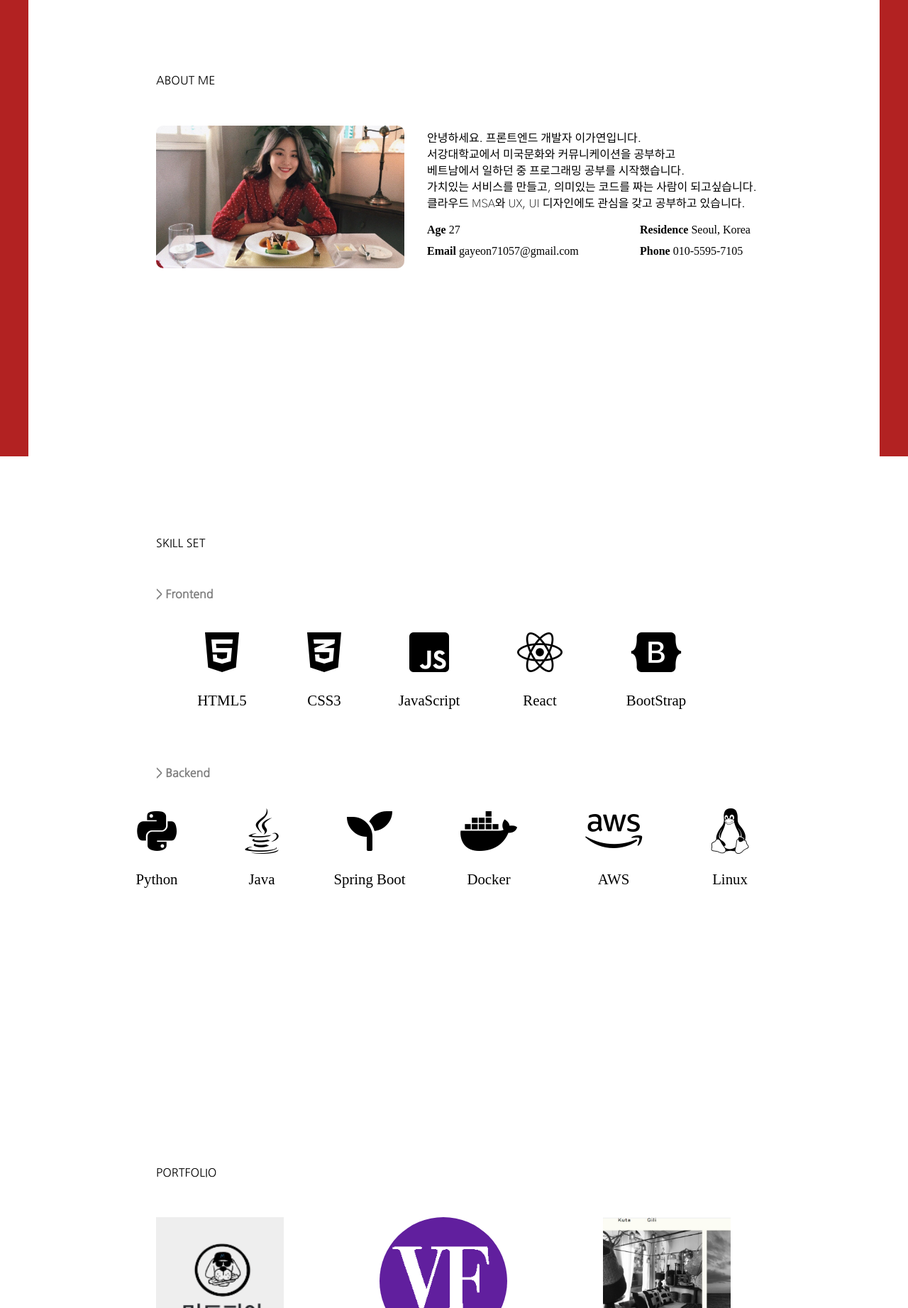
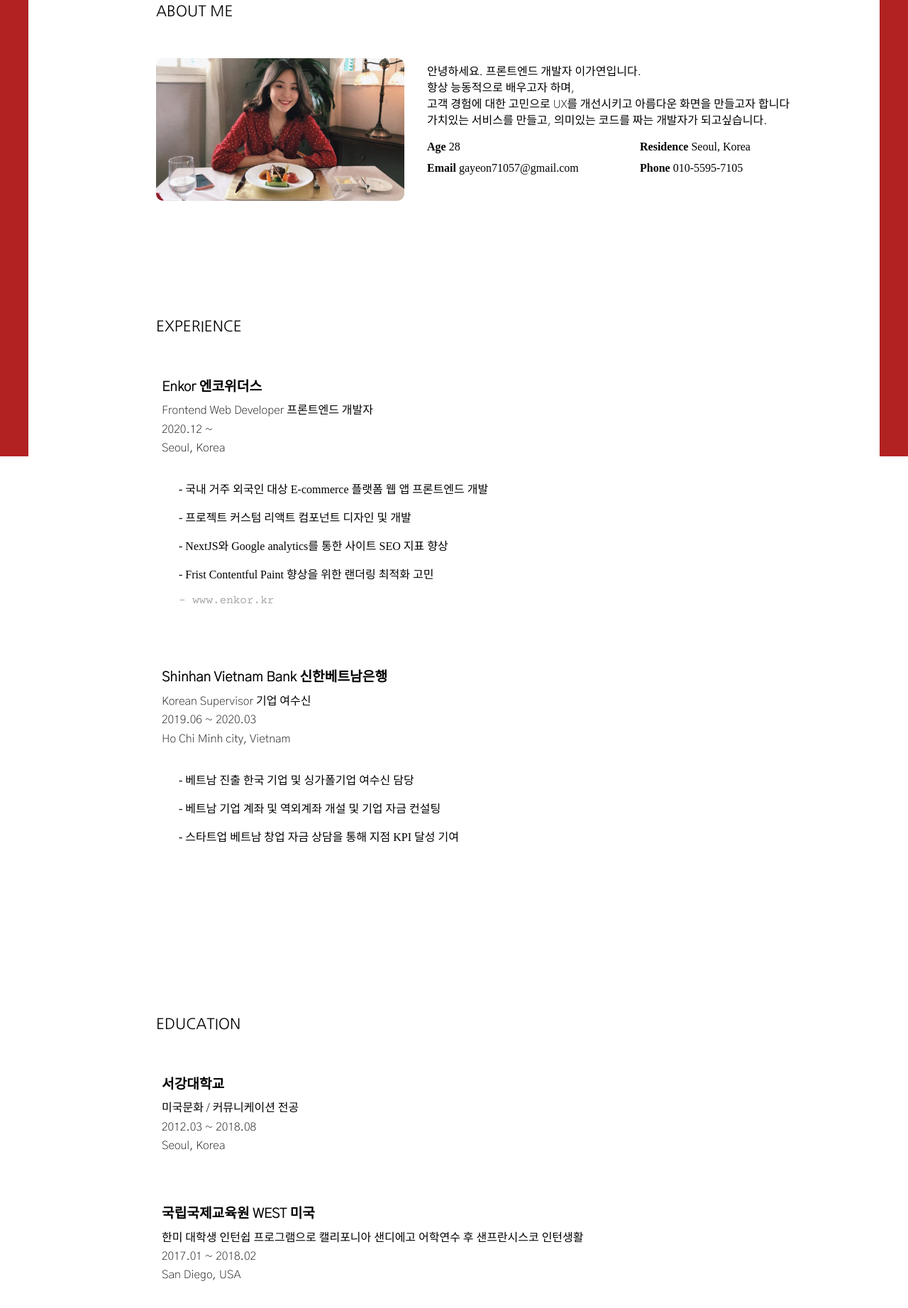
Before and after one commit to Kayaleeeee/kayaleeeee.github.io, a plain HTML site: page index.html in a window 1280 px wide. Shown: the part 957-2800 px from the top of the page at 71% size. Drawn offline with nearby package versions, Linux system fonts and the light colour scheme; a script that the page names is missing.

Commit message:
Add portfolio pages

```diff
--- a/index.html
+++ b/index.html
@@ -36,8 +36,8 @@
         <span>
           <a href="#header"> <h3>Home</h3></a>
           <a id="about" href="#me"> <h3>About</h3></a>
-          <a href="#skillSet"> <h3>Skill</h3></a>
-          <a href="#portfolio"> <h3>Portfolio</h3></a>
+          <!-- <a href="#skillSet"> <h3>Skill</h3></a> -->
+          <a href="#portfolio"> <h3>Project</h3></a>
           <a href="#contact"> <h3>contact</h3></a>
         </span>
       </nav>
@@ -61,16 +61,15 @@
             <div class="desc">
               <p>
                 안녕하세요. 프론트엔드 개발자 이가연입니다. <br />
-                서강대학교에서 미국문화와 커뮤니케이션을 공부하고 <br />
-                베트남에서 일하던 중 프로그래밍 공부를 시작했습니다. <br />
-                가치있는 서비스를 만들고, 의미있는 코드를 짜는 사람이
+                항상 능동적으로 배우고자 하며, <br />
+                고객 경험에 대한 고민으로 UX를 개선시키고 아름다운 화면을 만들고자 합니다<br/>
+                가치있는 서비스를 만들고, 의미있는 코드를 짜는 개발자가
                 되고싶습니다.<br />
-                클라우드 MSA와 UX, UI 디자인에도 관심을 갖고 공부하고 있습니다.
               </p>
 
               <div class="info">
                 <ul>
-                  <li><b>Age</b> 27</li>
+                  <li><b>Age</b> 28</li>
                   <li><strong>Residence</strong> Seoul, Korea</li>
                   <li><strong>Email</strong> gayeon71057@gmail.com</li>
                   <li><strong>Phone</strong> 010-5595-7105</li>
@@ -80,107 +79,97 @@
           </div>
         </div>
 
-        <div id="skillSet" class="about coding">
+
+        <div id="careerSection" class="about career">
             <div id="skill" class="title">
-            <h4>SKILL SET</h4>
+              <h4>EXPERIENCE</h4>
             </div>
-          <div class="coding_content">
-            <h4>> Frontend</h4>
-            <div class="first_line">
-              <div>
-                <i class="fab fa-html5"> </i>
-                <h2>HTML5</h2>
+            <div class="career_content">
+                <div class='career'>
+                    <p class="careerTitle"> Enkor 엔코위더스</p>
+                    <p>Frontend Web Developer 프론트엔드 개발자</p>
+                    <p>2020.12 ~ </p>
+                    <p>Seoul, Korea</p>
+                    <ul>
+                        <li>- 국내 거주 외국인 대상 E-commerce 플랫폼 웹 앱 프론트엔드 개발</li>
+                        <li>- 프로젝트 커스텀 리액트 컴포넌트 디자인 및 개발</li>
+                        <li>- NextJS와 Google analytics를 통한 사이트 SEO 지표 향상</li>
+                        <li>- Frist Contentful Paint 향상을 위한 랜더링 최적화 고민</li>
+                        <li><a href="https://www.enkor.kr">- www.enkor.kr</a></li>
+                    </ul>
                 </div>
+                <div class='career'>
+                    <p class="careerTitle">Shinhan Vietnam Bank 신한베트남은행 </p>
+                    <p>Korean Supervisor 기업 여수신</p>
 
-              <div>
-                <i class="fab fa-css3-alt"></i>
-                <h2>CSS3</h2>
-              </div>
-
-              <div>
-                <i class="fab fa-js-square"></i>
-                <h2>JavaScript</h2>
-              </div>
-
-              <div>
-                <i class="fab fa-react"></i>
-                <h2>React</h2>
-              </div>
-
-              <div>
-                <i class="fab fa-bootstrap"></i>
-                <h2>BootStrap</h2>
-              </div>
-            </div>
-
-            <h4>> Backend</h4>
-            <div class="first_line">
-              <div>
-                <i class="fab fa-python"></i>
-                <h2>Python</h2>
-              </div>
-              <div>
-                <i class="fab fa-java"></i>
-                <h2>Java</h2>
-              </div>
-
-              <div>
-                <i class="fas fa-seedling"></i>
-                <h2>Spring Boot</h2>
-              </div>
-
-              <div>
-                <i class="fab fa-docker"></i>
-                <h2>Docker</h2>
-              </div>
-
-              <div>
-                <i class="fab fa-aws"></i>
-                <h2>AWS</h2>
-              </div>
-
-              <div>
-                <i class="fab fa-linux"></i>
-                <h2>Linux</h2>
-              </div>
+                    <p>2019.06 ~ 2020.03 </p>
+                    <p>Ho Chi Minh city, Vietnam</p>
+                    <ul>
+                        <li>- 베트남 진출 한국 기업 및 싱가폴기업 여수신 담당</li>
+                        <li>- 베트남 기업 계좌 및 역외계좌 개설 및 기업 자금 컨설팅</li>
+                        <li>- 스타트업 베트남 창업 자금 상담을 통해 지점 KPI 달성 기여</li>
+                    </ul>
                 </div>
             </div>
           </div>
 
+          <div id="careerSection" class="about career">
+            <div id="skill" class="title">
+              <h4>EDUCATION</h4>
+            </div>
+            <div class="career_content">
+                <div class='career'>
+                    <p class="careerTitle"> 서강대학교</p>
+                    <p>미국문화 / 커뮤니케이션 전공</p>
+                    <p>2012.03 ~ 2018.08</p>
+                    <p>Seoul, Korea</p>
+                </div>
+                <div class='career'>
+                    <p class="careerTitle">국립국제교육원 WEST 미국</p>
+                    <p>한미 대학생 인턴쉽 프로그램으로 캘리포니아 샌디에고 어학연수 후 샌프란시스코 인턴생활</p>
+                    <p>2017.01 ~ 2018.02 </p>
+                    <p>San Diego, USA</p>
+                </div>
+                <div class='career'>
+                    <p class="careerTitle">클라우드를 활용한 MSA 아키텍쳐 전문가 양성과정 (멀티캠퍼스)</p>
+                    <p>리눅스 및 도커, 쿠버네티스를 활용한 아키텍쳐 설계 및 풀스텍 웹 개발 과정 수료</p>
+                    <p>최종 프로젝트 2위</p>
+
+                    <p>2020.06 ~ 2020.12 </p>
+                    <p>Seoul, Korea</p>
+                </div>
+            </div>
+          </div>
+
+
+
+
         <div id="portfolio" class="about portfolio">
           <div class="title">
-            <h4>PORTFOLIO</h4>
+            <h4>PROJECT</h4>
           </div>
+          <p class="detailedInfo">👇 Click for more detail</p>
           <div class="portfolio_content">
             <div class="_p">
+            <a target="_blank" href="/project/bugslife.html">
+                <img class="vf" src="./img/VF_logo.png" alt="" />
+                <h4><b>벅스라이프</b></h4>
+                <h4>주니어 개발자 커뮤니티</h4>
+                <p>React, Mobx, SpringBoot, Java, Docker</p>
+                </a>
+              </div>
+
+            <div class="_p">
+            <a target="_blank" href="/project/mungtopia.html">
               <img src="./img/멍토피아.png" alt="" />
               <h4><b>멍토피아</b></h4>
               <h4>반려견을 위한 쇼핑몰</h4>
               <p>React MobX, JS</p>
-              <a id="github" href="https://github.com/ShimJaewook/react_project"
-                >github</a
-              >
-            </div>
-            <div class="_p">
-              <img class="vf" src="./img/VF_logo.png" alt="" />
-              <h4><b>빈플</b></h4>
-              <h4>베트남 인플루언서 광고 플랫폼</h4>
-              <p>Python, Django</p>
-              <a id="github" href="https://github.com/Kayaleeeee/Vinfle_webpage"
-                >github</a
-              >
-            </div>
-            <div class="_p">
-              <img src="./img/bali.png" alt="" />
-              <h4><b>프로젝트 발리</b></h4>
-              <h4>발리 여행 기록 페이지</h4>
-              <p>HTML, CSS, JS</p>
-              <a id="github" href="https://github.com/Kayaleeeee/less_Bali"
-                >github</a
-              >
+            </a>
             </div>
         </div>
     </div>
+
 
         <div class="about contact">
             <div class="title">
@@ -207,11 +196,8 @@
             </div>
         </div>
 
-        <div class="blank"></div>
-      </div>
-
       <footer>
-        <h3>© 2020 KayaLee. All rights reserved</h3>
+        <h3>© 2021 KayaLee. All rights reserved</h3>
         <span>
           <a href="https://www.linkedin.com/in/gayeon-lee-2448a1134/"
             ><i class="fab fa-linkedin"></i
--- a/style.css
+++ b/style.css
@@ -7,22 +7,18 @@ h1,
 h3 {
   font-family: "Courier Prime", monospace;
   font-weight: lighter;
-  /* font-family: "Roboto Slab", serif; */
 }
 
 p {
   font-family: "Gothic A1", sans-serif;
-  /* font-family: "Nanum Gothic", sans-serif; */
-
-  /* font-family: "Nanum Gothic", sans-serif;
-  font-weight: lighter; */
   padding: 0.5rem;
 }
 
 h4 {
   font-family: "Nanum Gothic", sans-serif;
-  font-weight: lighter;
+  font-weight:400;
   padding-bottom: 0.3rem;
+  font-size: 1.3rem;
 }
 
 a {
@@ -51,9 +47,34 @@ li {
   position: relative;
   margin: 0 30px;
   width: 100%;
-  height: 100vh;
+  height: 80vh;
   text-align: center;
   /* overflow: hidden; */
+}
+
+.imgContainer{
+    width: 100%;
+    display: flex;
+    flex-direction: column;
+    align-items: center;
+    justify-content: center;
+}
+
+.imgContainer > div.buttons{
+    display: flex;
+    align-items: center;
+}
+
+.imgContainer > div.buttons > a > h2.demoVideo {
+    margin: 1rem 0;
+    background-color: black;
+    color: white;
+    width: 200px;
+    text-align: center;
+    padding: 0.5rem;
+    border-radius: 20px;
+    font-weight: lighter;
+    margin-left: 1rem;
 }
 
 nav {
@@ -78,7 +99,7 @@ nav > span > a {
 }
 
 .wrapper {
-  width: 900px;
+  max-width: 900px;
   margin: auto;
   position: relative;
 }
@@ -89,7 +110,6 @@ nav > span > a {
   display: flex;
   align-items: center;
   margin: auto;
-
   width: 800px;
   height: 100vh;
 }
@@ -111,11 +131,15 @@ nav > span > a {
 /* about CSS */
 
 .about {
-  margin: auto;
-  height: 100vh;
+  margin: 10rem auto;
   display: flex;
   flex-direction: column;
   justify-content: center;
+}
+
+.contact{
+    height: 80vh;
+    margin: 0 0 20rem 0;
 }
 
 .about > .title {
@@ -153,12 +177,6 @@ nav > span > a {
   justify-content: space-between;
 }
 
-.coding_content h4 {
-  text-align: left;
-  padding-bottom: 2rem;
-  font-weight: bolder;
-  color: gray;
-}
 
 .first_line {
   display: inline-flex;
@@ -187,8 +205,8 @@ nav > span > a {
   justify-content: space-around;
 }
 
+
 .contact_content span {
-  /* font-size: 1rem; */
   display: inline-flex;
   align-items: center;
 }
@@ -205,12 +223,64 @@ nav > span > a {
   padding-top: 3rem;
 }
 
+
+div.careerSection> div.career_content{
+    display: flex;
+    flex-direction: column;
+    margin-left: 2rem;
+}
+
+
+
+div.career p{
+    margin:0rem;
+    padding: 0.2rem 0.5rem;
+}
+
+div.career_content div.career > p.careerTitle{
+    font-size: 1.2rem;
+    font-weight: bolder;
+}
+
+div.career_content > div.career {
+    width: 80%;
+    text-align: left;
+    margin-bottom:  4rem;
+}
+
+div.career > ul{
+    margin-top: 1rem;
+    display: flex;
+    flex-direction: column;
+    list-style-type: disc;
+}
+
+div.career > ul >li{
+    text-decoration: dashed;
+    font-weight: 400;
+    list-style-type: disc;
+    padding: 0.5rem 0;
+}
+
 /* .portfolio CSS */
 
 .portfolio_content {
   display: inline-flex;
   width: 90%;
   justify-content: space-between;
+}
+
+div#portfolio > p.detailedInfo{
+text-align: left;
+padding-bottom: 2rem;
+}
+
+div._p a{
+    color: black;
+}
+div._p:hover  {
+    cursor:pointer;
+    /* background-color: red; */
 }
 
 .vf {
@@ -289,6 +359,7 @@ footer h3 {
   width: 100%;
   height: 40px;
   bottom: 0;
+  left: 0;
 }
 .top {
   left: 0;
```
Also changed, not shown: img/portfolio/bugslife1.png (added), img/portfolio/bugslife2.png (added), img/portfolio/bugslife3.png (added), img/portfolio/bugslife4.png (added), img/portfolio/mungtopia1.png (added), img/portfolio/mungtopia2.png (added), img/portfolio/mungtopia3.png (added), img/portfolio/mungtopia4.png (added). Lines whose indentation alone changed are shown as unchanged.
